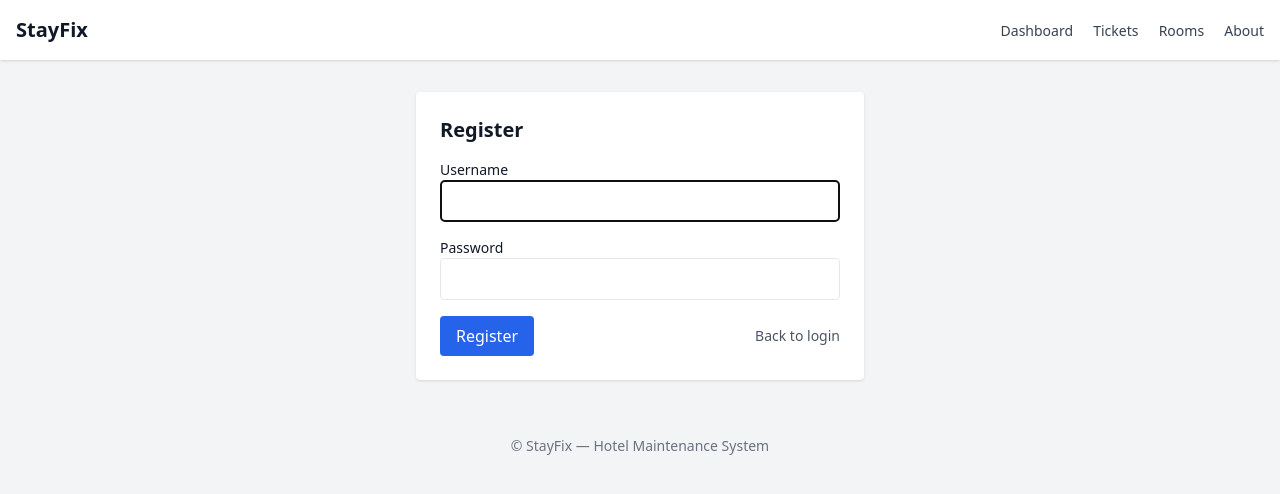
After one commit to HIBARI102/Web_with_Flask, a Flask app: page /auth/register in a window 1280 px wide. The commit adds this page. Shown: the top 494 px of the page. Run offline with Flask 3, Linux system fonts and the light colour scheme; some libraries are stand-ins or nearby versions.

Commit message:
Add basic login.

```diff
--- /dev/null
+++ b/app/routes/auth.py
@@ -0,0 +1,67 @@
+from flask import Blueprint, render_template, request, redirect, url_for, flash
+from flask_login import login_user, logout_user, login_required, current_user
+
+from .. import db
+from ..models import User
+
+auth_bp = Blueprint("auth", __name__, url_prefix="/auth")
+
+
+@auth_bp.route("/login", methods=("GET", "POST"))
+def login():
+    if current_user.is_authenticated:
+        return redirect(url_for("main.dashboard"))
+
+    if request.method == "POST":
+        username = request.form.get("username", "").strip()
+        password = request.form.get("password", "")
+
+        user = User.query.filter_by(username=username).first()
+        if user and user.check_password(password):
+            login_user(user)
+            flash("Logged in successfully.", "success")
+            next_page = request.args.get("next")
+            return redirect(next_page or url_for("main.dashboard"))
+
+        flash("Invalid username or password.", "error")
+
+    return render_template("auth/login.html")
+
+
+@auth_bp.route("/logout")
+@login_required
+def logout():
+    logout_user()
+    flash("Logged out.", "success")
+    return redirect(url_for("auth.login"))
+
+
+@auth_bp.route("/register", methods=("GET", "POST"))
+def register():
+    # Allow open registration for staff by default.
+    # If no users exist, the first user becomes admin.
+    if request.method == "POST":
+        username = request.form.get("username", "").strip()
+        password = request.form.get("password", "")
+        role = "staff"
+
+        if not username or not password:
+            flash("Username and password required.", "error")
+            return render_template("auth/register.html")
+
+        if User.query.filter_by(username=username).first():
+            flash("Username already exists.", "error")
+            return render_template("auth/register.html")
+
+        if User.query.count() == 0:
+            role = "admin"
+
+        # Admins can set role via a form field (not shown here) in future.
+        user = User(username=username, role=role)
+        user.set_password(password)
+        db.session.add(user)
+        db.session.commit()
+        flash("Registration successful. Please log in.", "success")
+        return redirect(url_for("auth.login"))
+
+    return render_template("auth/register.html")
--- /dev/null
+++ b/app/templates/auth/register.html
@@ -0,0 +1,21 @@
+{% extends 'base.html' %}
+
+{% block content %}
+<div class="max-w-md mx-auto bg-white p-6 rounded shadow">
+  <h2 class="text-xl font-semibold mb-4">Register</h2>
+  <form method="post" class="space-y-4">
+    <div>
+      <label class="block text-sm font-medium">Username</label>
+      <input name="username" class="w-full border p-2 rounded" autofocus />
+    </div>
+    <div>
+      <label class="block text-sm font-medium">Password</label>
+      <input name="password" type="password" class="w-full border p-2 rounded" />
+    </div>
+    <div class="flex items-center justify-between">
+      <button class="bg-blue-600 text-white px-4 py-2 rounded">Register</button>
+      <a href="/auth/login" class="text-sm text-gray-600">Back to login</a>
+    </div>
+  </form>
+</div>
+{% endblock %}
--- a/app/templates/base.html
+++ b/app/templates/base.html
@@ -19,6 +19,16 @@
 			</div>
 		</header>
 
+		{% with messages = get_flashed_messages(with_categories=true) %}
+		  {% if messages %}
+		  <div class="container mx-auto px-4 mt-4">
+		    {% for category, msg in messages %}
+		      <div class="mb-2 px-4 py-2 rounded {{ 'bg-green-100 text-green-800' if category=='success' else 'bg-red-100 text-red-800' }}">{{ msg }}</div>
+		    {% endfor %}
+		  </div>
+		  {% endif %}
+		{% endwith %}
+
 		<main class="container mx-auto px-4 py-8">
 			{% block content %}{% endblock %}
 		</main>
```
Also changed, not shown: app/__init__.py (+21 -1 lines), app/models.py (+21 -0 lines), app/routes/rooms.py (+14 -1 lines), app/routes/tickets.py (+12 -0 lines), app/templates/auth/login.html (added, +21 -0 lines).
